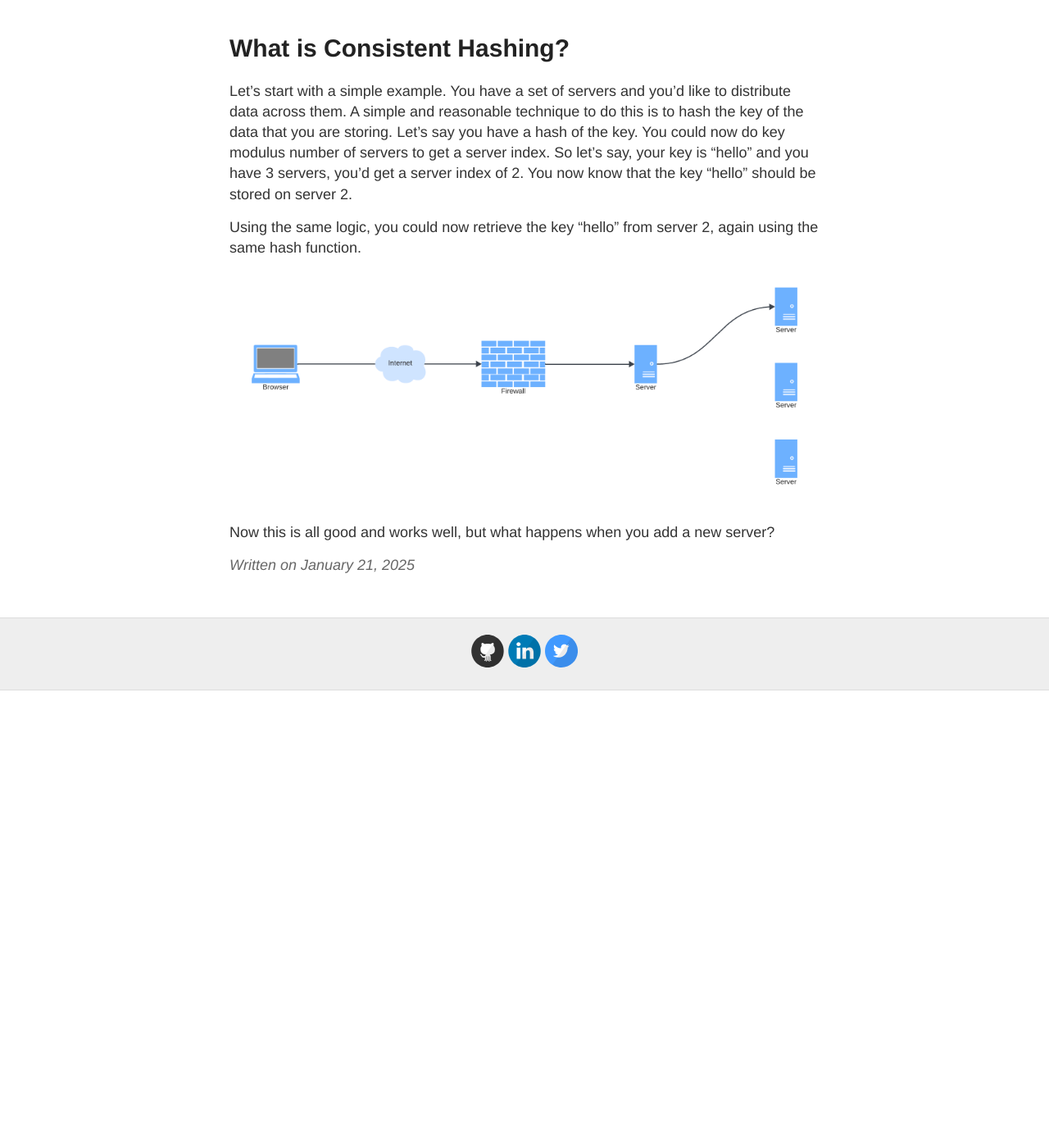
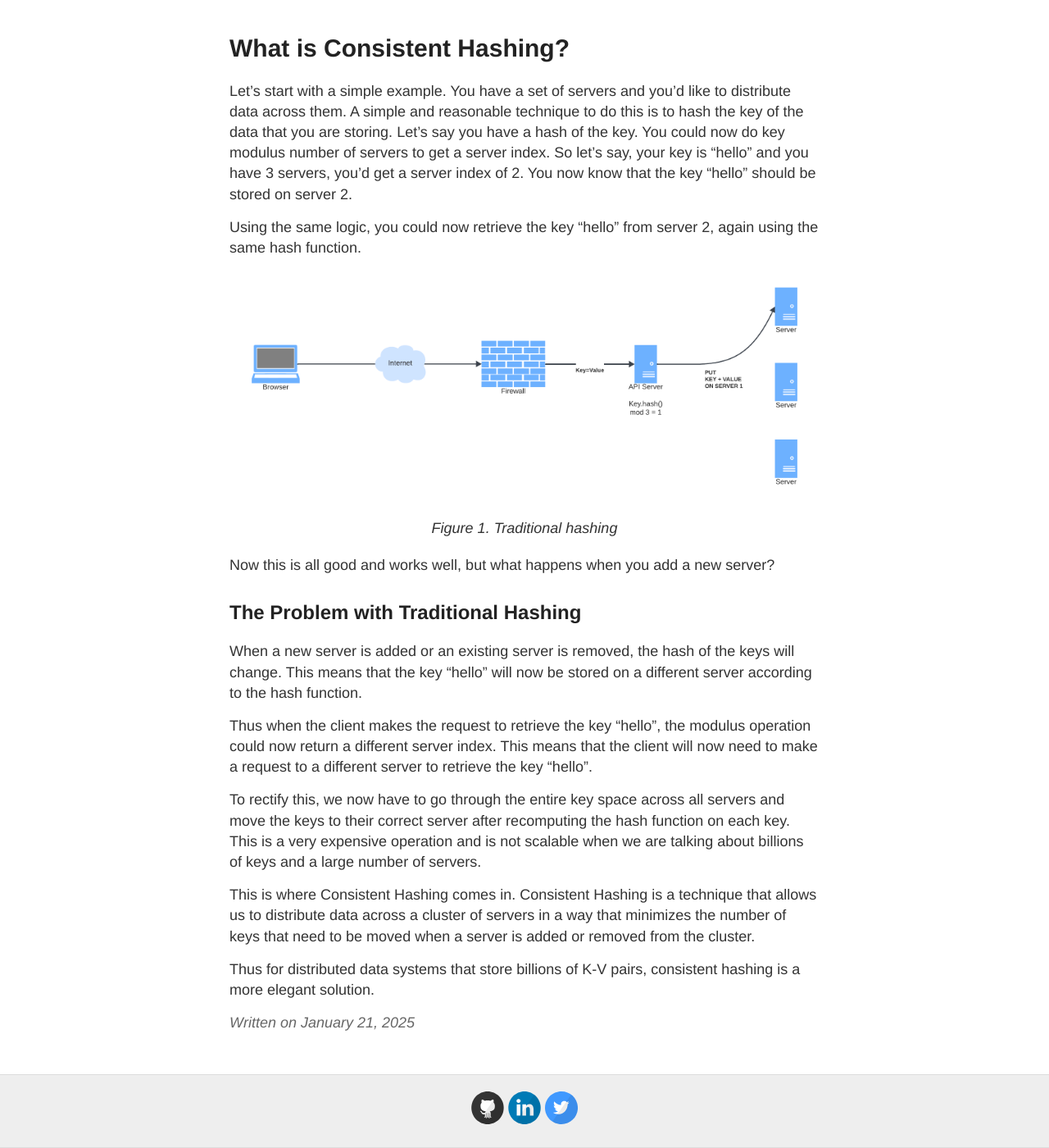
Before and after one commit to crazysoftwarecoder/crazysoftwarecoder.github.io, a Jekyll site: the page built from _posts/2025-1-21-Consistent-Hashing.md, in a window 1280 px wide and 1400 px high, scrolled down 526 px. Shown: the whole window at 82% size. Built offline with Jekyll 4.4.1, drawn with Linux system fonts in a browser that asks for light colours; before the commit the page ends 1368 px from its top, so only the background shows below that.

Commit message:
Consistent hashing

```diff
--- a/_posts/2025-1-21-Consistent-Hashing.md
+++ b/_posts/2025-1-21-Consistent-Hashing.md
@@ -15,7 +15,19 @@ Using the same logic, you could now retrieve the key "hello" from server 2, agai
 
 <div style="text-align: center; margin: 20px 0;">
   <img src="{{ site.baseurl }}/images/consistent-hashing/traditional_hashing.png" alt="traditional-hashing">
+  <p><em>Figure 1. Traditional hashing</em></p>
 </div>
 
+Now this is all good and works well, but what happens when you add a new server?
 
-Now this is all good and works well, but what happens when you add a new server?
+## The Problem with Traditional Hashing
+
+When a new server is added or an existing server is removed, the hash of the keys will change. This means that the key "hello" will now be stored on a different server according to the hash function.
+
+Thus when the client makes the request to retrieve the key "hello", the modulus operation could now return a different server index. This means that the client will now need to make a request to a different server to retrieve the key "hello".
+
+To rectify this, we now have to go through the entire key space across all servers and move the keys to their correct server after recomputing the hash function on each key. This is a very expensive operation and is not scalable when we are talking about billions of keys and a large number of servers.
+
+This is where Consistent Hashing comes in. Consistent Hashing is a technique that allows us to distribute data across a cluster of servers in a way that minimizes the number of keys that need to be moved when a server is added or removed from the cluster.
+
+Thus for distributed data systems that store billions of K-V pairs, consistent hashing is a more elegant solution.
```
Also changed, not shown: images/consistent-hashing/traditional_hashing.png.
